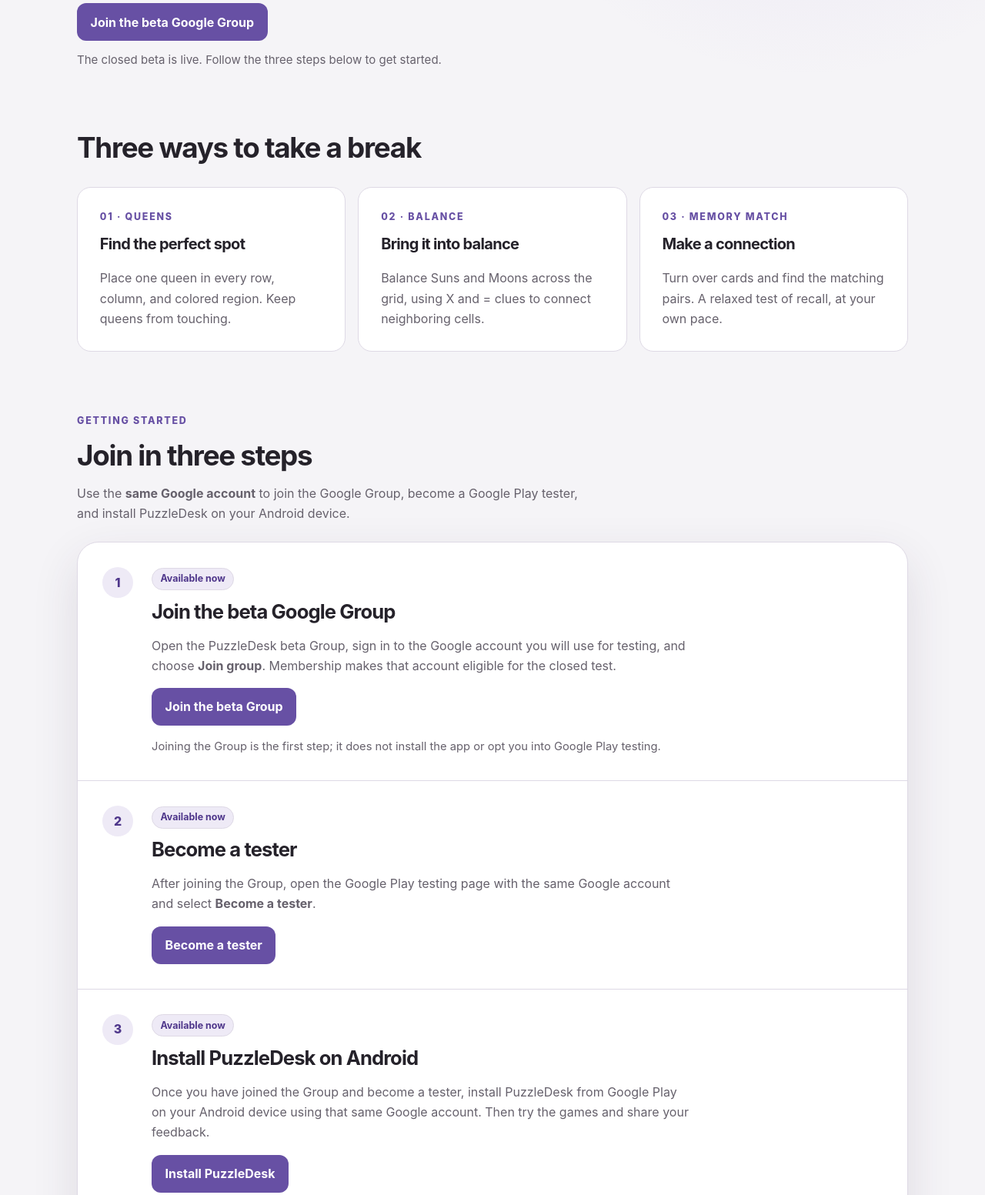
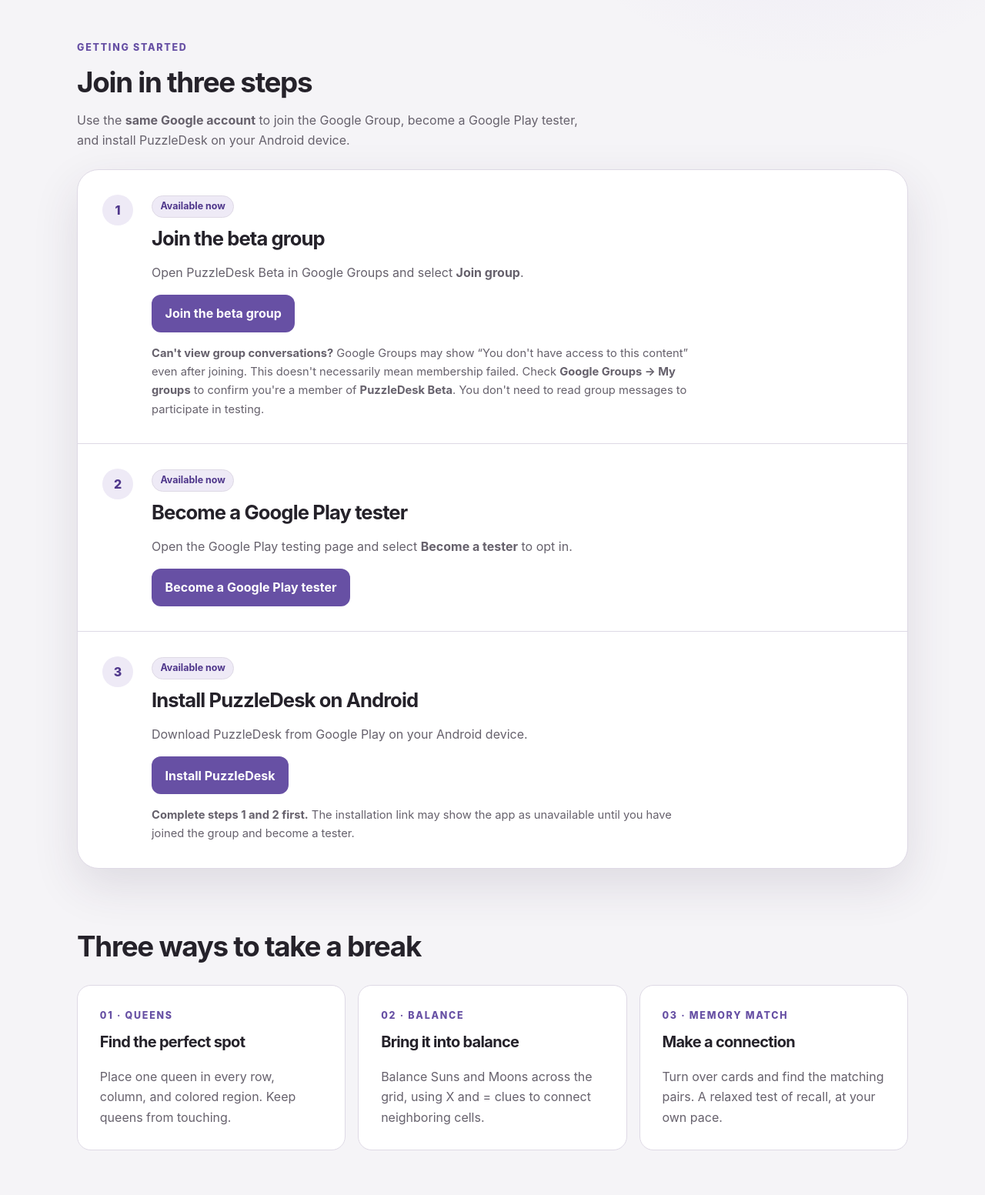
Before and after one commit to nicktodd12/nicktodd12.github.io, a plain HTML site: page puzzledesk/beta/index.html in a window 1280 px wide. Shown: the part 552-2105 px from the top of the page at 77% size. Drawn offline with Linux system fonts and the light colour scheme.

Commit message:
Update beta instructions UI

```diff
--- a/puzzledesk/beta/index.html
+++ b/puzzledesk/beta/index.html
@@ -32,11 +32,46 @@
       <p class="eyebrow">PuzzleDesk · Android closed beta</p>
       <h1>A little play.<br><span>A big help.</span></h1>
       <p class="hero-copy">Help shape a calmer puzzle break. PuzzleDesk brings three endlessly replayable games together, with offline play, helpful hints, and progress saved on your device.</p>
-      <div class="beta-invite">
-        <a class="button-link" href="https://groups.google.com/g/puzzledesk-beta">Join the beta Google Group</a>
-        <p>The closed beta is live. Follow the three steps below to get started.</p>
+    </header>
+
+    <section class="beta-enrollment" aria-labelledby="join-title">
+      <div class="beta-section-heading">
+        <p class="eyebrow">Getting started</p>
+        <h2 id="join-title">Join in three steps</h2>
+        <p>Use the <strong>same Google account</strong> to join the Google Group, become a Google Play tester, and install PuzzleDesk on your Android device.</p>
       </div>
-    </header>
+      <ol class="beta-steps">
+        <li class="beta-step">
+          <span class="beta-step-number" aria-hidden="true">1</span>
+          <div>
+            <span class="beta-status">Available now</span>
+            <h3>Join the beta group</h3>
+            <p>Open PuzzleDesk Beta in Google Groups and select <strong>Join group</strong>.</p>
+            <a class="button-link" href="https://groups.google.com/g/puzzledesk-beta">Join the beta group</a>
+            <p class="beta-note"><strong>Can't view group conversations?</strong> Google Groups may show “You don't have access to this content” even after joining. This doesn't necessarily mean membership failed. Check <strong>Google Groups → My groups</strong> to confirm you're a member of <strong>PuzzleDesk Beta</strong>. You don't need to read group messages to participate in testing.</p>
+          </div>
+        </li>
+        <li class="beta-step">
+          <span class="beta-step-number" aria-hidden="true">2</span>
+          <div>
+            <span class="beta-status">Available now</span>
+            <h3>Become a Google Play tester</h3>
+            <p>Open the Google Play testing page and select <strong>Become a tester</strong> to opt in.</p>
+            <a class="button-link" href="https://play.google.com/apps/testing/com.nicktodd12.puzzledesk">Become a Google Play tester</a>
+          </div>
+        </li>
+        <li class="beta-step">
+          <span class="beta-step-number" aria-hidden="true">3</span>
+          <div>
+            <span class="beta-status">Available now</span>
+            <h3>Install PuzzleDesk on Android</h3>
+            <p>Download PuzzleDesk from Google Play on your Android device.</p>
+            <a class="button-link" href="https://play.google.com/store/apps/details?id=com.nicktodd12.puzzledesk">Install PuzzleDesk</a>
+            <p class="beta-note"><strong>Complete steps 1 and 2 first.</strong> The installation link may show the app as unavailable until you have joined the group and become a tester.</p>
+          </div>
+        </li>
+      </ol>
+    </section>
 
     <section class="beta-games" aria-labelledby="games-title">
       <h2 id="games-title">Three ways to take a break</h2>
@@ -59,45 +94,6 @@
       </div>
     </section>
 
-    <section class="beta-enrollment" aria-labelledby="join-title">
-      <div class="beta-section-heading">
-        <p class="eyebrow">Getting started</p>
-        <h2 id="join-title">Join in three steps</h2>
-        <p>Use the <strong>same Google account</strong> to join the Google Group, become a Google Play tester, and install PuzzleDesk on your Android device.</p>
-      </div>
-      <ol class="beta-steps">
-        <li class="beta-step">
-          <span class="beta-step-number" aria-hidden="true">1</span>
-          <div>
-            <span class="beta-status">Available now</span>
-            <h3>Join the beta Google Group</h3>
-            <p>Open the PuzzleDesk beta Group, sign in to the Google account you will use for testing, and choose <strong>Join group</strong>. Membership makes that account eligible for the closed test.</p>
-            <a class="button-link" href="https://groups.google.com/g/puzzledesk-beta">Join the beta Group</a>
-            <p class="beta-note">Joining the Group is the first step; it does not install the app or opt you into Google Play testing.</p>
-          </div>
-        </li>
-        <li class="beta-step">
-          <span class="beta-step-number" aria-hidden="true">2</span>
-          <div>
-            <span class="beta-status">Available now</span>
-            <h3>Become a tester</h3>
-            <p>After joining the Group, open the Google Play testing page with the same Google account and select <strong>Become a tester</strong>.</p>
-            <a class="button-link" href="https://play.google.com/apps/testing/com.nicktodd12.puzzledesk">Become a tester</a>
-          </div>
-        </li>
-        <li class="beta-step">
-          <span class="beta-step-number" aria-hidden="true">3</span>
-          <div>
-            <span class="beta-status">Available now</span>
-            <h3>Install PuzzleDesk on Android</h3>
-            <p>Once you have joined the Group and become a tester, install PuzzleDesk from Google Play on your Android device using that same Google account. Then try the games and share your feedback.</p>
-            <a class="button-link" href="https://play.google.com/store/apps/details?id=com.nicktodd12.puzzledesk">Install PuzzleDesk</a>
-            <p class="beta-note"><strong>Complete steps 1 and 2 first.</strong> The installation link may not work until you have joined the Group and opted into testing. Check that Google Play is signed in to the same account.</p>
-          </div>
-        </li>
-      </ol>
-    </section>
-
     <aside class="beta-help" aria-labelledby="help-title">
       <div>
         <p class="eyebrow">Thanks for lending a hand</p>
```
